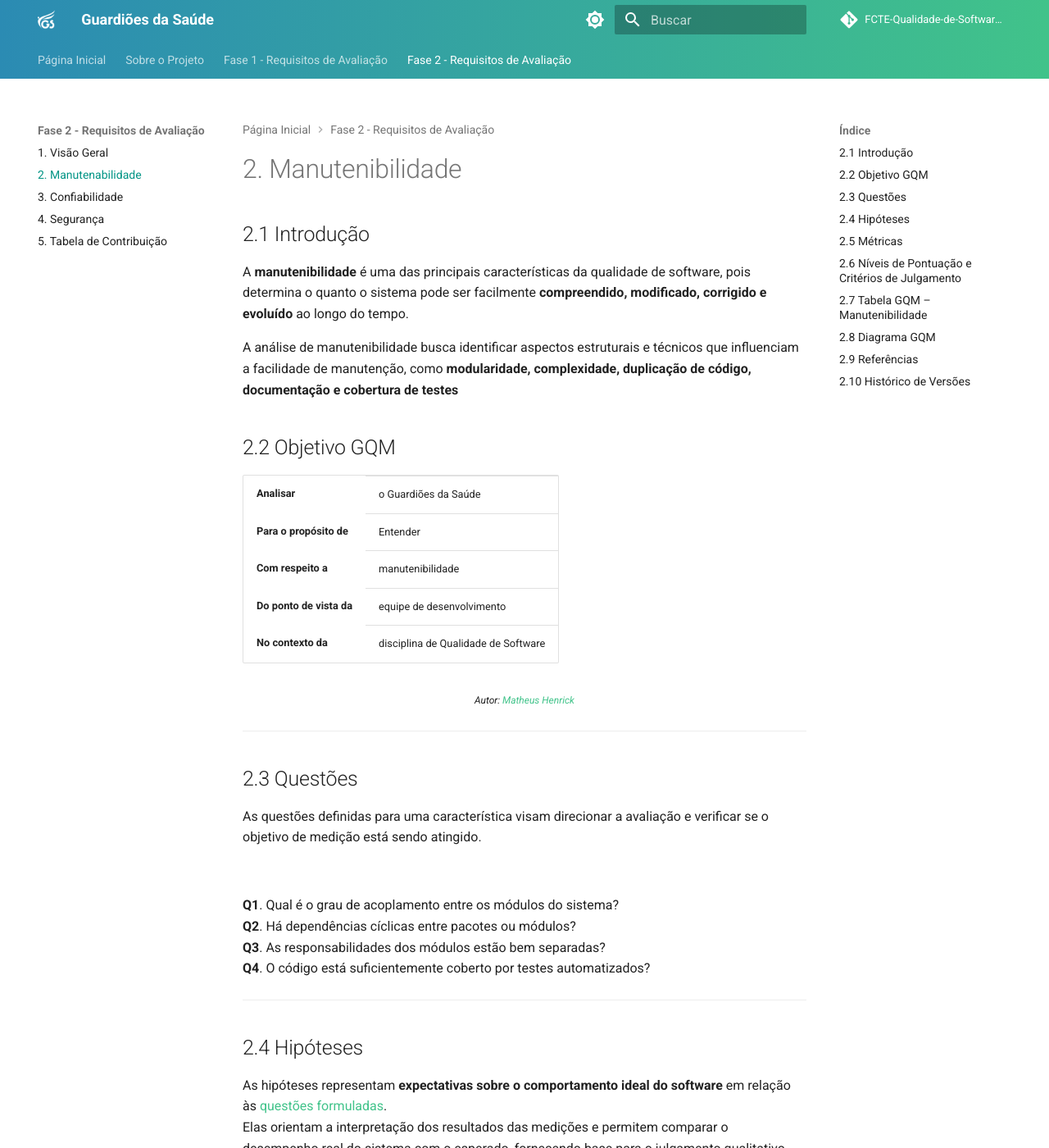
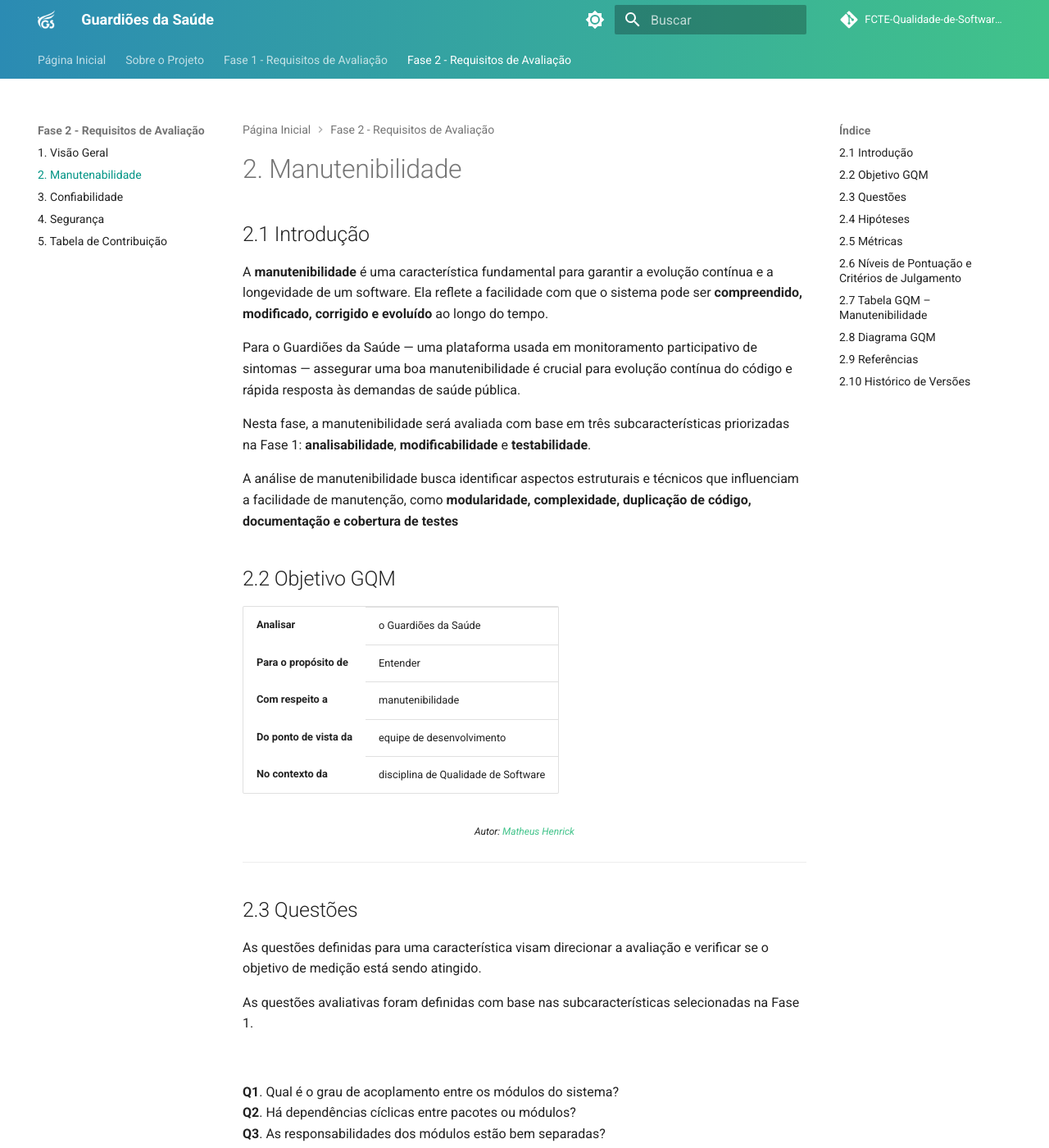
Before and after one commit to FCTE-Qualidade-de-Software-1/2025-2_T02_Katherine_Johnson, an MkDocs documentation site: the page built from docs/entregas/fase-2/manutenabilidade.md, in a window 1280 px wide and 1400 px high. Shown: the whole window at 82% size. Built offline with MkDocs 1.6.1 and Material for MkDocs 9.7.7, drawn with Linux system fonts in a browser that asks for light colours; comment, search, counter and statistics services are not loaded.

Commit message:
AJUSTE NA Manutenibilidade

```diff
--- a/docs/entregas/fase-2/manutenabilidade.md
+++ b/docs/entregas/fase-2/manutenabilidade.md
@@ -1,7 +1,11 @@
 # 2. Manutenibilidade
 
 ## 2.1 Introdução
-A **manutenibilidade** é uma das principais características da qualidade de software, pois determina o quanto o sistema pode ser facilmente **compreendido, modificado, corrigido e evoluído** ao longo do tempo.
+A **manutenibilidade** é uma característica fundamental para garantir a evolução contínua e a longevidade de um software. Ela reflete a facilidade com que o sistema pode ser **compreendido, modificado, corrigido e evoluído** ao longo do tempo.
+
+Para o Guardiões da Saúde — uma plataforma usada em monitoramento participativo de sintomas — assegurar uma boa manutenibilidade é crucial para evolução contínua do código e rápida resposta às demandas de saúde pública.
+
+Nesta fase, a manutenibilidade será avaliada com base em três subcaracterísticas priorizadas na Fase 1: **analisabilidade**, **modificabilidade** e **testabilidade**.
 
 A análise de manutenibilidade busca identificar aspectos estruturais e técnicos que influenciam a facilidade de manutenção, como **modularidade, complexidade, duplicação de código, documentação e cobertura de testes**
 
@@ -25,6 +29,8 @@ A análise de manutenibilidade busca identificar aspectos estruturais e técnico
 
 ## 2.3 Questões
 As questões definidas para uma característica visam direcionar a avaliação e verificar se o objetivo de medição está sendo atingido.
+
+As questões avaliativas foram definidas com base nas subcaracterísticas selecionadas na Fase 1.
 
 <br>
 
```
